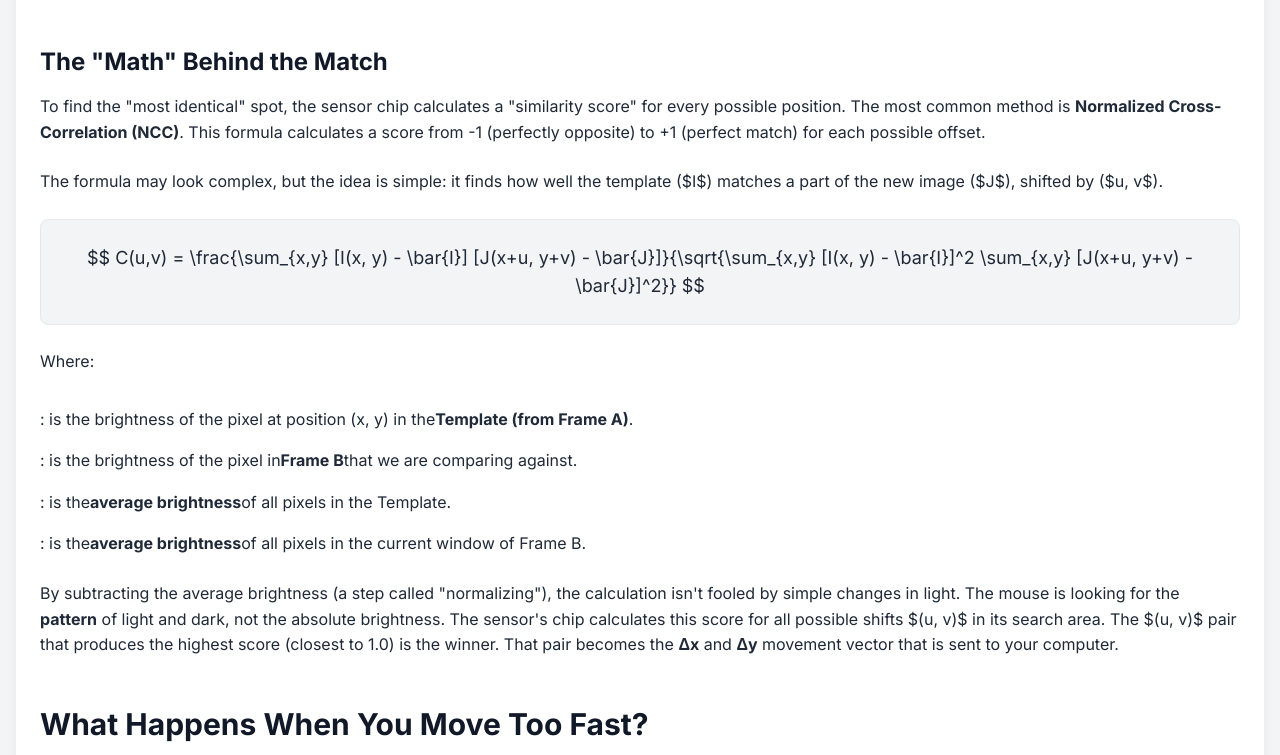
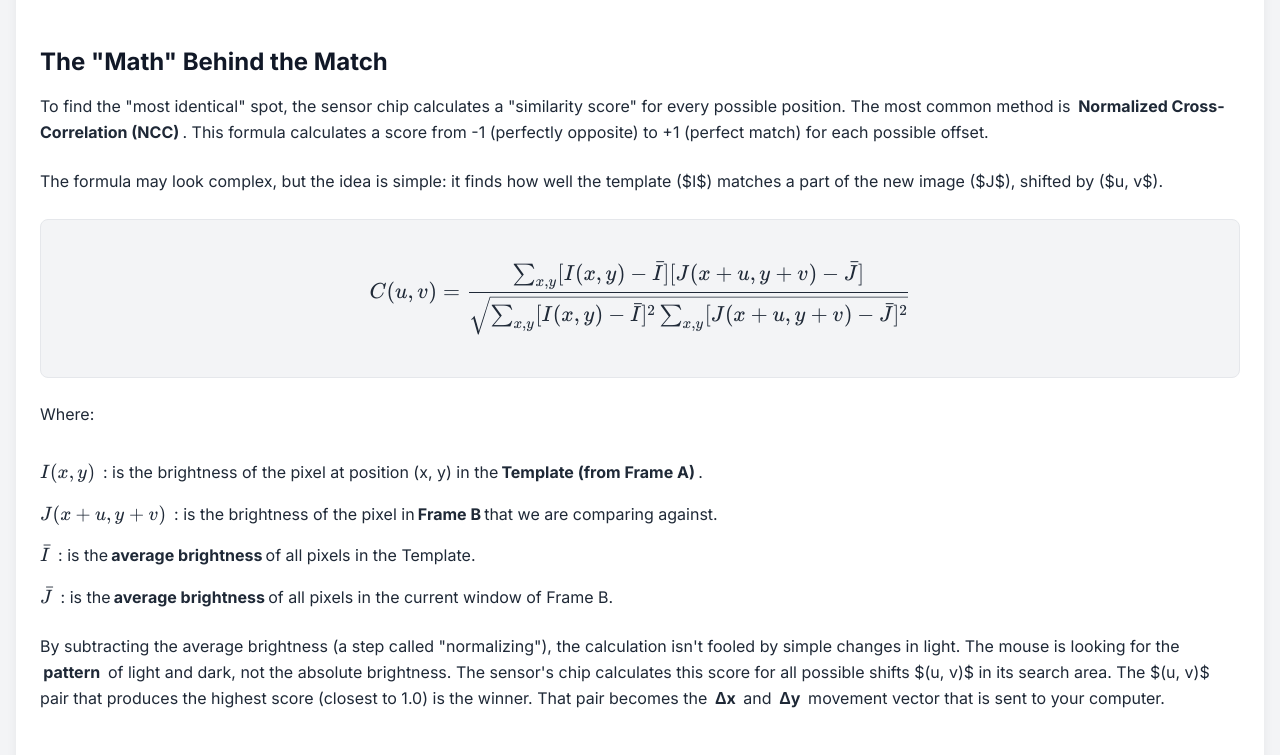
Before and after one commit to mjcortejo/how_optical_mice_works, a plain HTML site: page index.html in a window 1280 px wide. Shown: the part 1819-2574 px from the top of the page. Drawn offline with nearby package versions, Linux system fonts and the light colour scheme.

Commit message:
Fix formula and <strong> renderings

```diff
--- a/index.html
+++ b/index.html
@@ -22,6 +22,14 @@
             background-color: #f3f4f6; /* Light gray background */
             color: #1f2937; /* Dark gray text */
             padding: 1rem;
+        }
+        strong {
+            margin: 0 0.2em; /* Add small horizontal spacing */
+        }
+        .katex-inline-block {
+            display: inline-block; /* Ensure inline-block behavior */
+            margin-right: 0.5rem; /* Add spacing to the right */
+            vertical-align: middle; /* Align with surrounding text */
         }
         main {
             max-width: 800px;
@@ -286,23 +294,23 @@
                     The formula may look complex, but the idea is simple: it finds how well the template ($I$) matches a part of the new image ($J$), shifted by ($u, v$).
                 </p>
 
-                <div class="math-block text-center text-sm sm:text-lg p-6 bg-gray-100 rounded-lg">
+                <div class="math-block text-center text-sm sm:text-lg p-6 bg-gray-100 rounded-lg" id="katex-formula-main">
                     $$ C(u,v) = \frac{\sum_{x,y} [I(x, y) - \bar{I}] [J(x+u, y+v) - \bar{J}]}{\sqrt{\sum_{x,y} [I(x, y) - \bar{I}]^2 \sum_{x,y} [J(x+u, y+v) - \bar{J}]^2}} $$
                 </div>
 
                 <p class="mt-6 mb-8">Where:</p>
                 <ul class="list-none space-y-4 m-0 p-0">
                     <li class="flex items-center mb-2">
-                        <span class="katex-inline-block" id="math-I"></span>: is the brightness of the pixel at position (x, y) in the <strong>Template (from Frame A)</strong>.
+                        <span class="katex-inline-block" id="math-I"></span>: is the brightness of the pixel at position (x, y) in the <strong> Template (from Frame A)</strong>.
                     </li>
                     <li class="flex items-center mb-2">
                         <span class="katex-inline-block" id="math-J"></span>: is the brightness of the pixel in <strong>Frame B</strong> that we are comparing against.
                     </li>
                     <li class="flex items-center mb-2">
-                        <span class="katex-inline-block" id="math-I-bar"></span>: is the <strong>average brightness</strong> of all pixels in the Template.
+                        <span class="katex-inline-block" id="math-I-bar"></span>: is the <strong> average brightness </strong> of all pixels in the Template.
                     </li>
                     <li class="flex items-center mb-2">
-                        <span class="katex-inline-block" id="math-J-bar"></span>: is the <strong>average brightness</strong> of all pixels in the current window of Frame B.
+                        <span class="katex-inline-block" id="math-J-bar"></span>: is the <strong> average brightness </strong> of all pixels in the current window of Frame B.
                     </li>
                 </ul>
                 <p class="mt-6">
@@ -388,6 +396,9 @@
             const ctxOverlay = canvasOverlay.getContext('2d');
             const canvasVector = document.getElementById('canvasVector');
             const ctxVector = canvasVector.getContext('2d');
+            const vectorSize = canvasVector.width; // Define vectorSize as the canvas width
+            const overlaySize = canvasOverlay.width;
+
 
             const canvasA_loss = document.getElementById('canvasA_loss');
             const ctxA_loss = canvasA_loss.getContext('2d');
@@ -676,6 +687,12 @@
             // --- 4. Render KaTeX Math Elements ---
             // This function finds the elements by ID and renders the LaTeX code inside them
             function renderMath() {
+                const mathIElement = document.getElementById('katex-formula-main');
+                if (mathIElement !== null && mathIElement.textContent !== null) {
+                    console.log(typeof mathIElement.textContent);
+                } else {
+                    console.log('Element with ID "math-I" not found or textContent is null.');
+                }
                 try {
                     if (window.katex) {
                         katex.render("C(u,v) = \\frac{\\sum_{x,y} [I(x, y) - \\bar{I}] [J(x+u, y+v) - \\bar{J}]}{\\sqrt{\\sum_{x,y} [I(x, y) - \\bar{I}]^2 \\sum_{x,y} [J(x+u, y+v) - \\bar{J}]^2}}",
```
